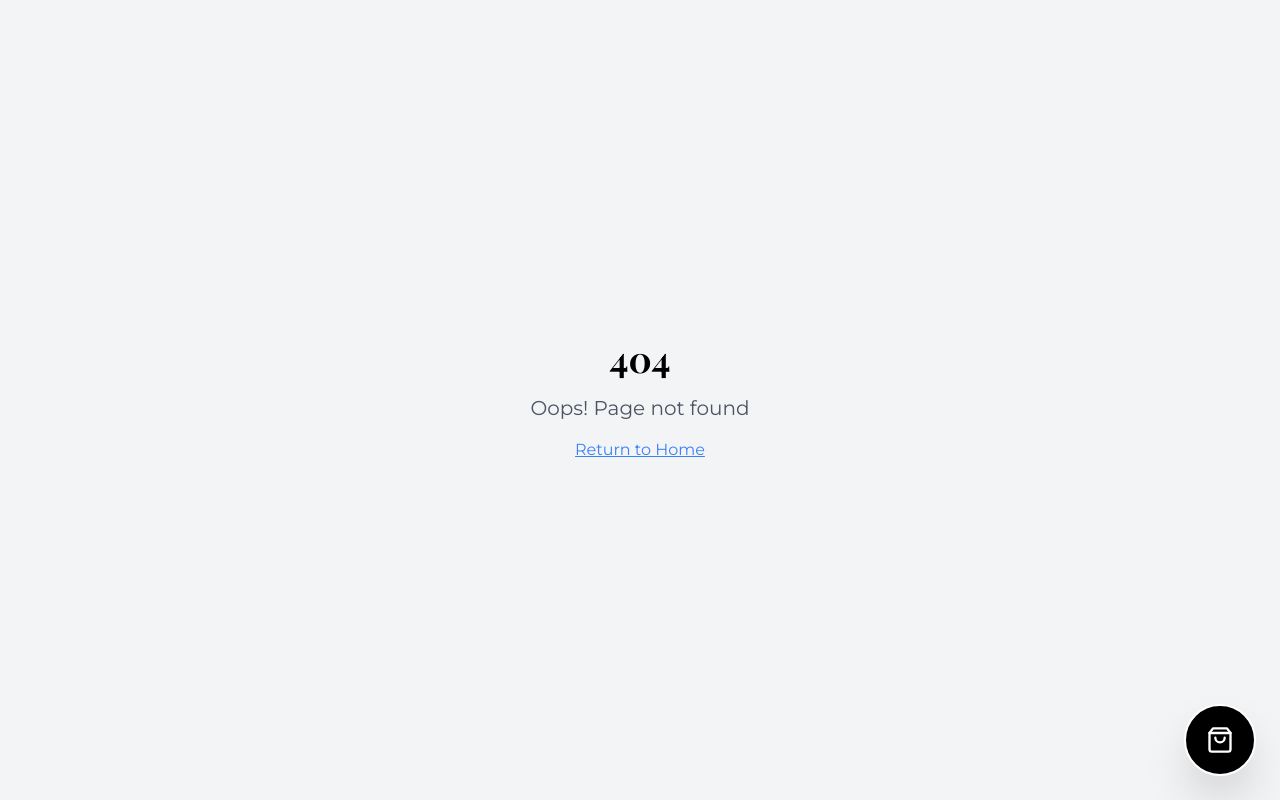
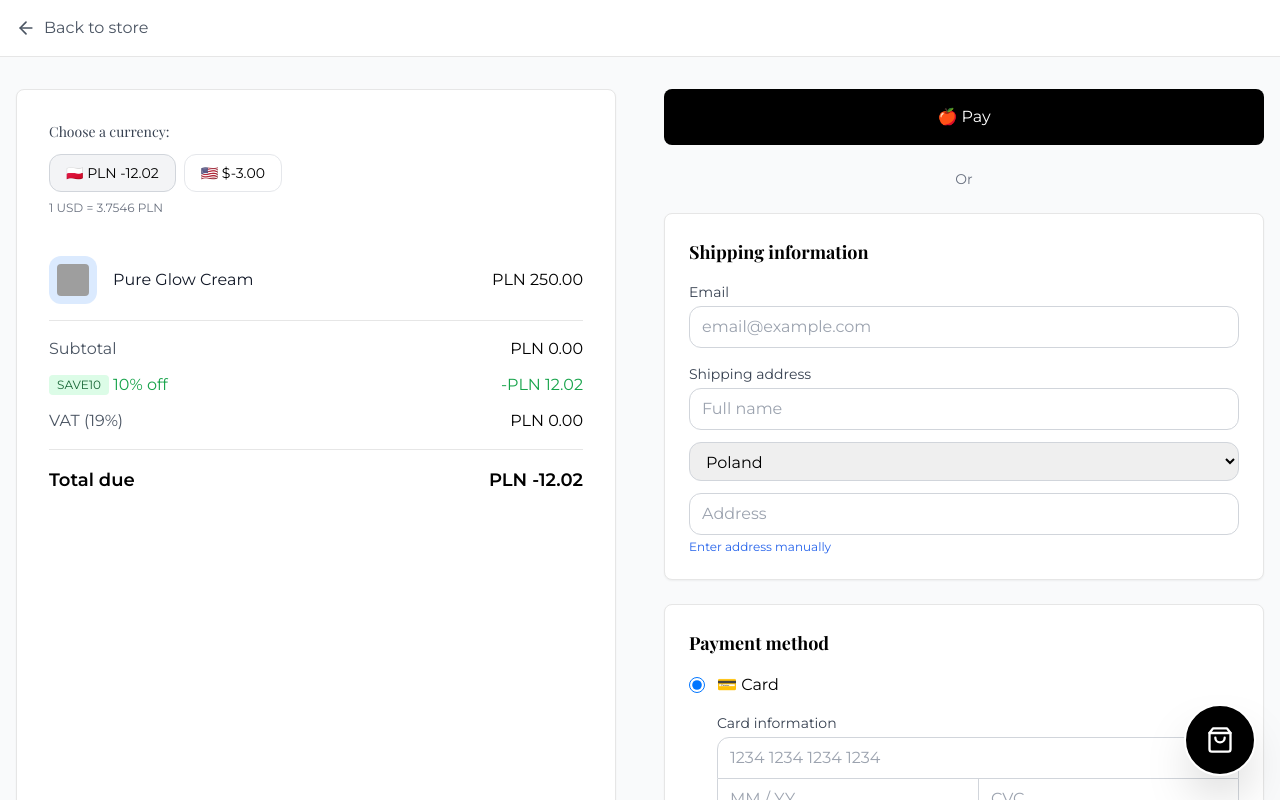
Before and after one commit to Vlad223145/www3, a React (Vite) app: page /checkout in a window 1280 px wide. Before the commit this address had no page. Shown: the top 800 px of the page. Built offline with nearby package versions, Linux system fonts and the light colour scheme; grey boxes are pictures that could not be loaded.

Commit message:
Add checkout route to router
cgen-9b143e1d959d4d2d8b533e2045bbd2ee

```diff
--- a/client/App.tsx
+++ b/client/App.tsx
@@ -32,6 +32,7 @@ const App = () => (
           <Routes>
             <Route path="/" element={<Index />} />
             <Route path="/product/:id" element={<ProductDetail />} />
+            <Route path="/checkout" element={<Checkout />} />
             <Route path="/catalog" element={<Catalog />} />
             <Route path="/new" element={<Catalog />} />
             <Route path="/bestsellers" element={<Catalog />} />
```
